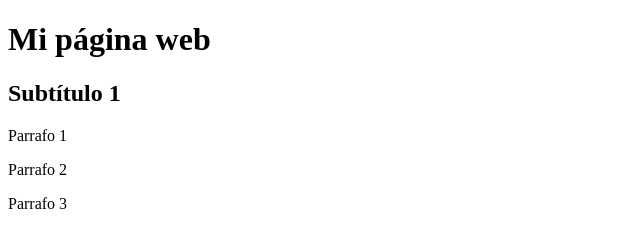
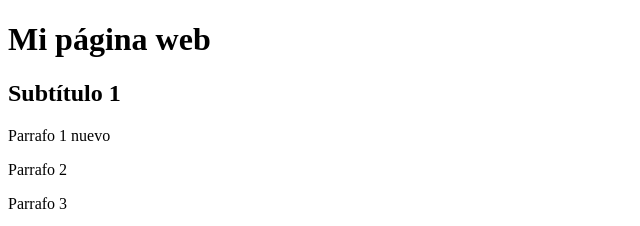
Before and after one commit to Damian-Pad/proyectos, a plain HTML site: page index.html in a window 1280 px wide. Shown: the top 226 px of the page, 0-640 px from the left. Drawn offline with Linux system fonts and the light colour scheme.

Commit message:
Update index.html

```diff
--- a/index.html
+++ b/index.html
@@ -6,7 +6,7 @@
 <body>
   <h1>Mi página web</h1>
   <h2>Subtítulo 1</h2>
-  <p>Parrafo 1</p>
+  <p>Parrafo 1 nuevo</p>
   <p>Parrafo 2</p>
   <p>Parrafo 3</p>
   <p>Parrafo 4</p>
```
